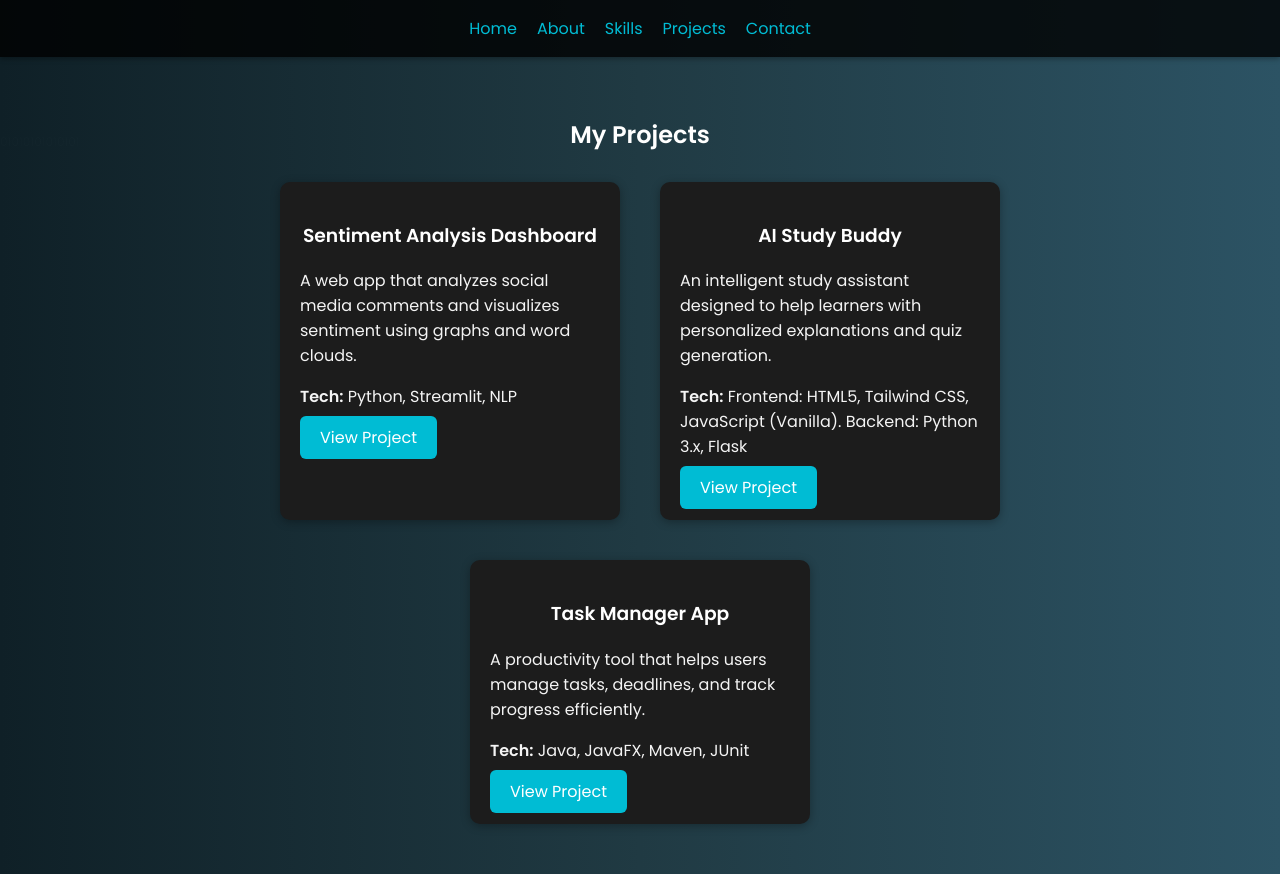
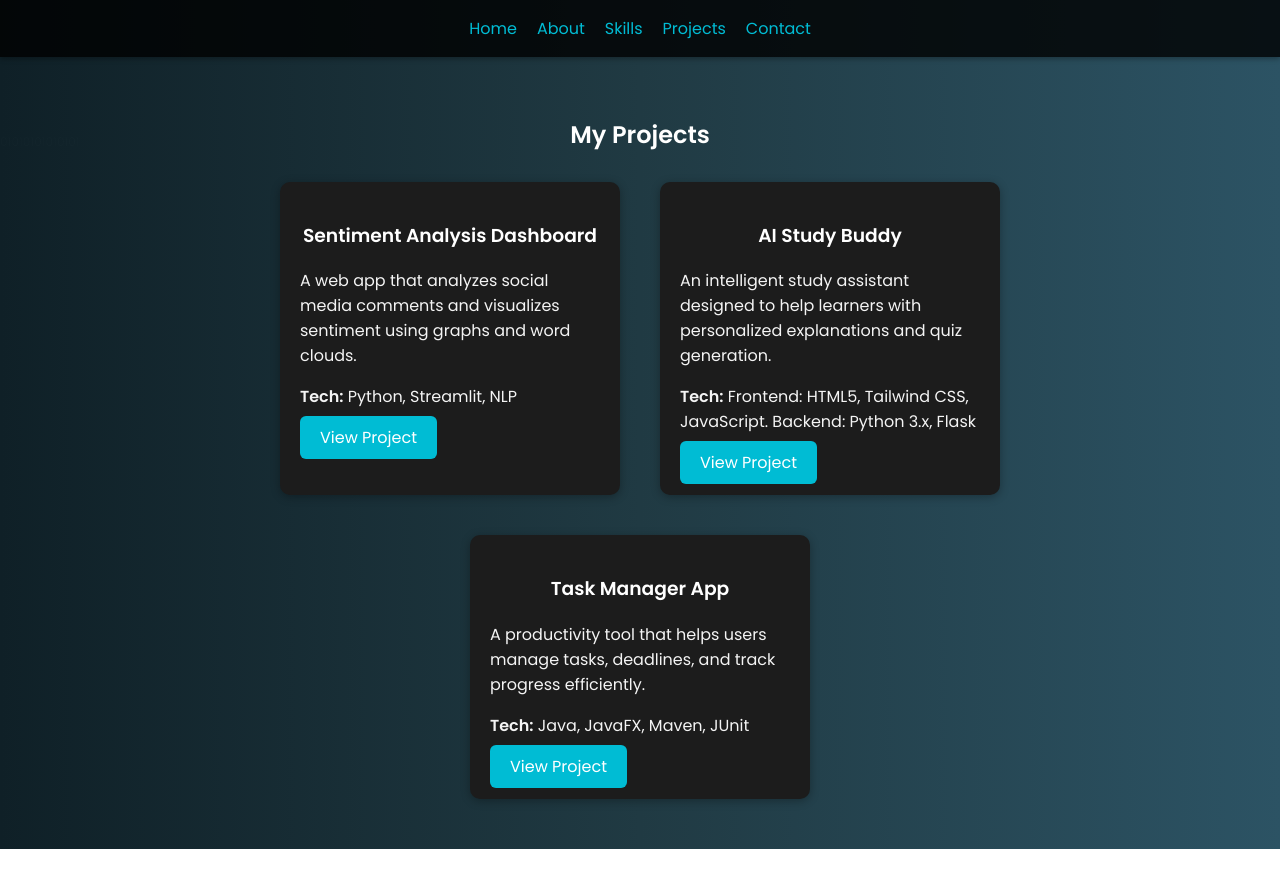
Before and after one commit to DimakatsoM99/Portfolio, a plain HTML site: page projects.html in a window 1280 px wide. After the commit the page ends 849 px from the top, so only its background shows below. Drawn offline with Linux system fonts and the light colour scheme.

Commit message:
Update projects.html

```diff
--- a/projects.html
+++ b/projects.html
@@ -28,7 +28,7 @@
     <div class="project-card">
       <h3>AI Study Buddy</h3>
       <p>An intelligent study assistant designed to help learners with personalized explanations and quiz generation.</p>
-      <p><strong>Tech:</strong> Frontend: HTML5, Tailwind CSS, JavaScript (Vanilla). Backend: Python 3.x, Flask</p>
+      <p><strong>Tech:</strong> Frontend: HTML5, Tailwind CSS, JavaScript. Backend: Python 3.x, Flask</p>
       <a href="https://github.com/DimakatsoM99/AI_STUDY_BUDDY" class="button">View Project</a>
     </div>
     <div class="project-card">
```
